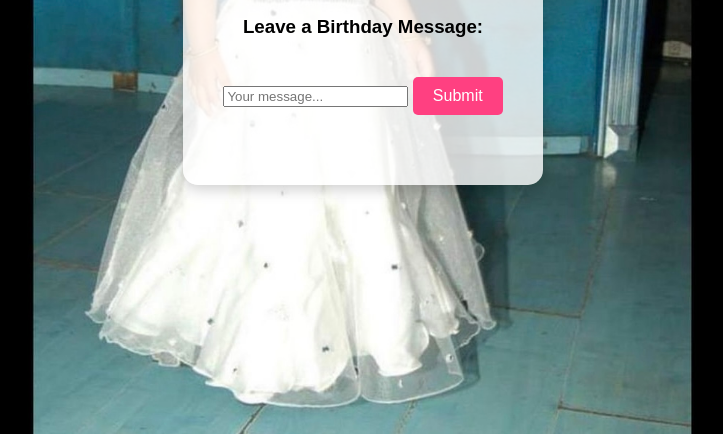
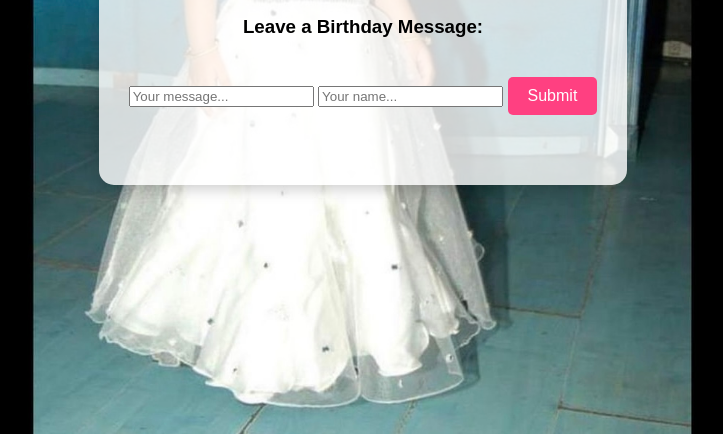
Before and after one commit to yogigodaraa/saybirthday, a plain HTML site: page index.html in a window 1280 px wide. Shown: the part 366-800 px from the top of the page, without its empty margins (277-1000 px from the left). Drawn offline with Linux system fonts and the light colour scheme.

Commit message:
Update index.html

```diff
--- a/index.html
+++ b/index.html
@@ -20,7 +20,8 @@
         <!-- Message Form -->
         <div id="message-form">
             <h3>Leave a Birthday Message:</h3>
-            <input type="text" id="userMessage" placeholder="Your message...">
+            <input type="text" id="userMessage" placeholder="Your message..." required>
+            <input type="text" id="userSender" placeholder="Your name..." required>
             <button onclick="addMessage()">Submit</button>
         </div>
         <!-- Display Messages -->
```
